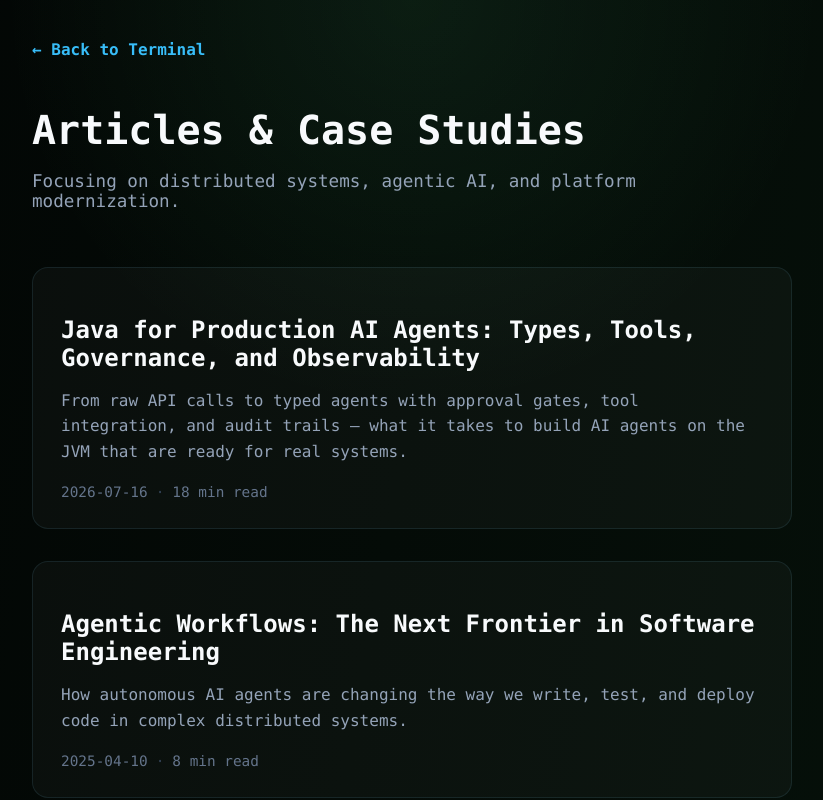
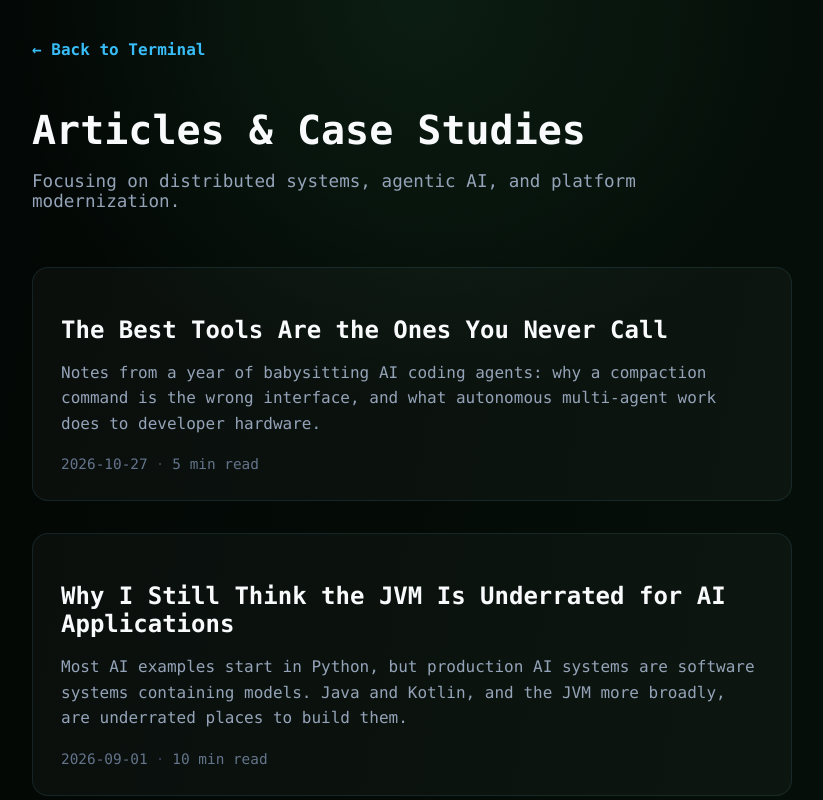
Before and after one commit to GionaGranchelli/cv, a Nuxt app: page /articles in a window 1280 px wide. Shown: the top 800 px of the page, without its empty margins (228-1051 px from the left). Built offline with nearby package versions, Linux system fonts and the light colour scheme.

Commit message:
fix(articles): list newest first across every surface
The array was in insertion order, so the newest article sat at the bottom of
the terminal 'articles' output and of /articles and /plain. Sorting at the
data export fixes all four consumers (terminal, /articles, plain CV, JSON-LD).

```diff
--- a/data/articles.ts
+++ b/data/articles.ts
@@ -847,4 +847,4 @@ Model provider</code></pre>
       <p>I am Giona Granchelli, an engineer and founder at <a href="https://constant-labs.com">Constant Labs</a>, working on autonomous agent infrastructure, systems programming and local inference. My open source work lives on <a href="https://github.com/GionaGranchelli">GitHub</a>.</p>
     `
   }
-]
+].sort((a, b) => b.date.localeCompare(a.date))
```
